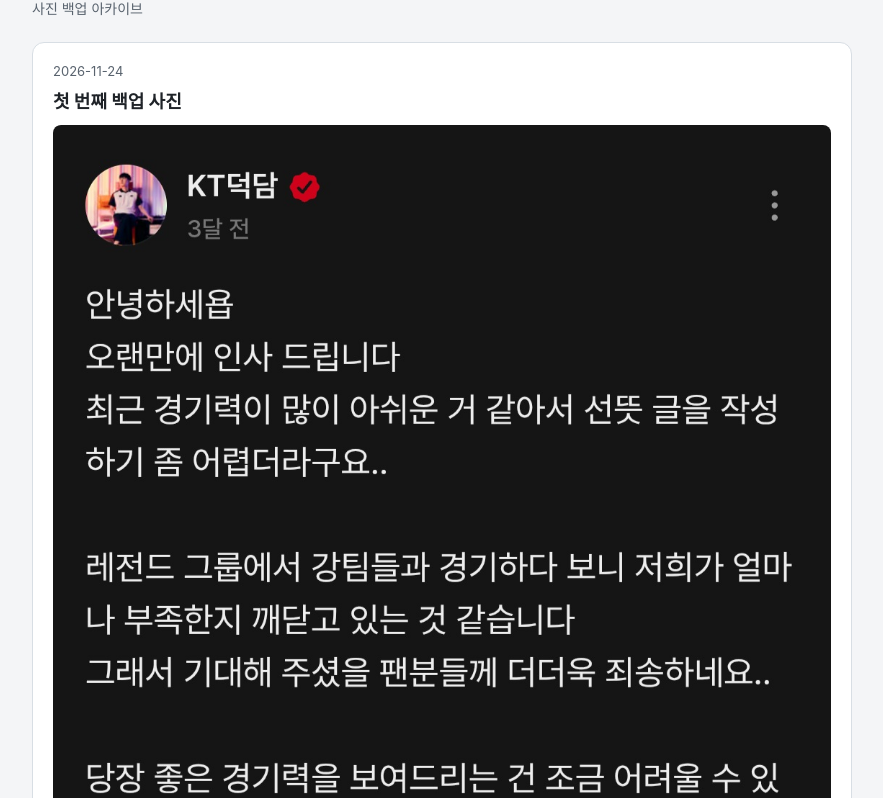
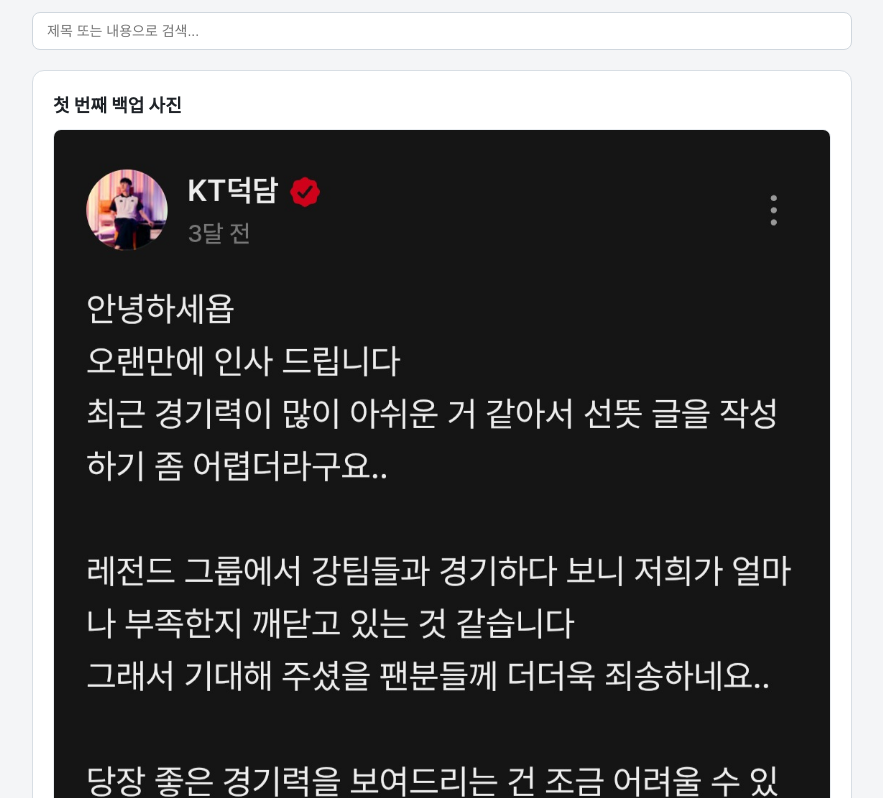
Before and after one commit to deokdam-archive/deokdam_archive, a plain HTML site: page index.html in a window 1280 px wide. Shown: the part 71-869 px from the top of the page, without its empty margins (198-1081 px from the left). Drawn offline with Linux system fonts and the light colour scheme.

Commit message:
Update index.html

```diff
--- a/index.html
+++ b/index.html
@@ -3,7 +3,7 @@
 <head>
   <meta charset="UTF-8" />
   <meta name="viewport" content="width=device-width, initial-scale=1.0" />
-  <title>Archive Backup</title>
+  <title>deokdam archive</title>
   <style>
     * { box-sizing: border-box; }
     body {
@@ -14,9 +14,21 @@
       padding: 32px 16px;
     }
     .container { max-width: 820px; margin: 0 auto; }
-    header { margin-bottom: 24px; }
-    h1 { margin: 0 0 6px; font-size: 26px; }
-    .subtitle { color: #59636e; margin: 0; font-size: 14px; }
+    header { margin-bottom: 20px; }
+    h1 { margin: 0; font-size: 26px; }
+
+    .controls {
+      margin-bottom: 20px;
+    }
+    .search-box {
+      width: 100%;
+      padding: 10px 14px;
+      border: 1px solid #d0d7de;
+      border-radius: 8px;
+      font-size: 14px;
+      background: #fff;
+    }
+
     .card {
       background: #fff;
       border: 1px solid #d8dee4;
@@ -24,11 +36,26 @@
       padding: 20px;
       margin-bottom: 16px;
     }
-    .meta { font-size: 13px; color: #59636e; margin-bottom: 8px; }
-    .title { font-size: 18px; font-weight: 700; margin: 0 0 12px; }
-    .card img {
+    .title {
+      font-size: 18px;
+      font-weight: 700;
+      margin: 0 0 12px;
+    }
+    .text {
+      white-space: pre-line;
+      line-height: 1.65;
+      margin: 0 0 14px;
+      font-size: 15px;
+    }
+    .gallery {
+      display: grid;
+      grid-template-columns: repeat(auto-fit, minmax(220px, 1fr));
+      gap: 10px;
+    }
+    .gallery img {
       width: 100%;
       border-radius: 8px;
+      border: 1px solid #eaeef2;
       display: block;
     }
   </style>
@@ -36,32 +63,62 @@
 <body>
   <div class="container">
     <header>
-      <h1>Archive Backup</h1>
-      <p class="subtitle">사진 백업 아카이브</p>
+      <h1>deokdam archive</h1>
     </header>
-    <div id="list"></div>
+
+    <div class="controls">
+      <input id="search" class="search-box" type="text" placeholder="제목 또는 내용으로 검색..." />
+    </div>
+    <div id="list">불러오는 중...</div>
   </div>
 
   <script>
-    const items = [
-      {
-        date: "2026-11-24",
-        title: "첫 번째 백업 사진",
-        image: "sample1.jpg"
+    let allItems = [];
+
+    fetch("archive.json")
+      .then((res) => res.json())
+      .then((data) => {
+        allItems = data;
+        renderList();
+      })
+      .catch(() => {
+        document.getElementById("list").innerHTML =
+          "<p>archive.json 파일을 확인해 주세요.</p>";
+      });
+
+    document.getElementById("search").addEventListener("input", renderList);
+
+    function renderList() {
+      const q = document.getElementById("search").value.trim().toLowerCase();
+      const filtered = allItems.filter((item) => {
+        const hay = `${item.title || ""} ${item.text || ""}`.toLowerCase();
+        return hay.includes(q);
+      });
+
+      const list = document.getElementById("list");
+      if (!filtered.length) {
+        list.innerHTML = "<p>검색 결과가 없습니다.</p>";
+        return;
       }
-    ];
 
-    document.getElementById("list").innerHTML = items
+      list.innerHTML = filtered
         .map(
           (item) => `
           <article class="card">
-          <div class="meta">${item.date}</div>
-          <h2 class="title">${item.title}</h2>
-          <img src="${item.image}" alt="${item.title}" />
+            ${item.title ? `<h2 class="title">${item.title}</h2>` : ""}
+            ${item.text ? `<p class="text">${item.text}</p>` : ""}
+            ${
+              item.images && item.images.length
+                ? `<div class="gallery">${item.images
+                    .map((src) => `<img src="${src}" loading="lazy" alt="${item.title || "백업 이미지"}" />`)
+                    .join("")}</div>`
+                : ""
+            }
           </article>
         `
         )
         .join("");
+    }
   </script>
 </body>
 </html>
```
Lines whose indentation alone changed are shown as unchanged.
